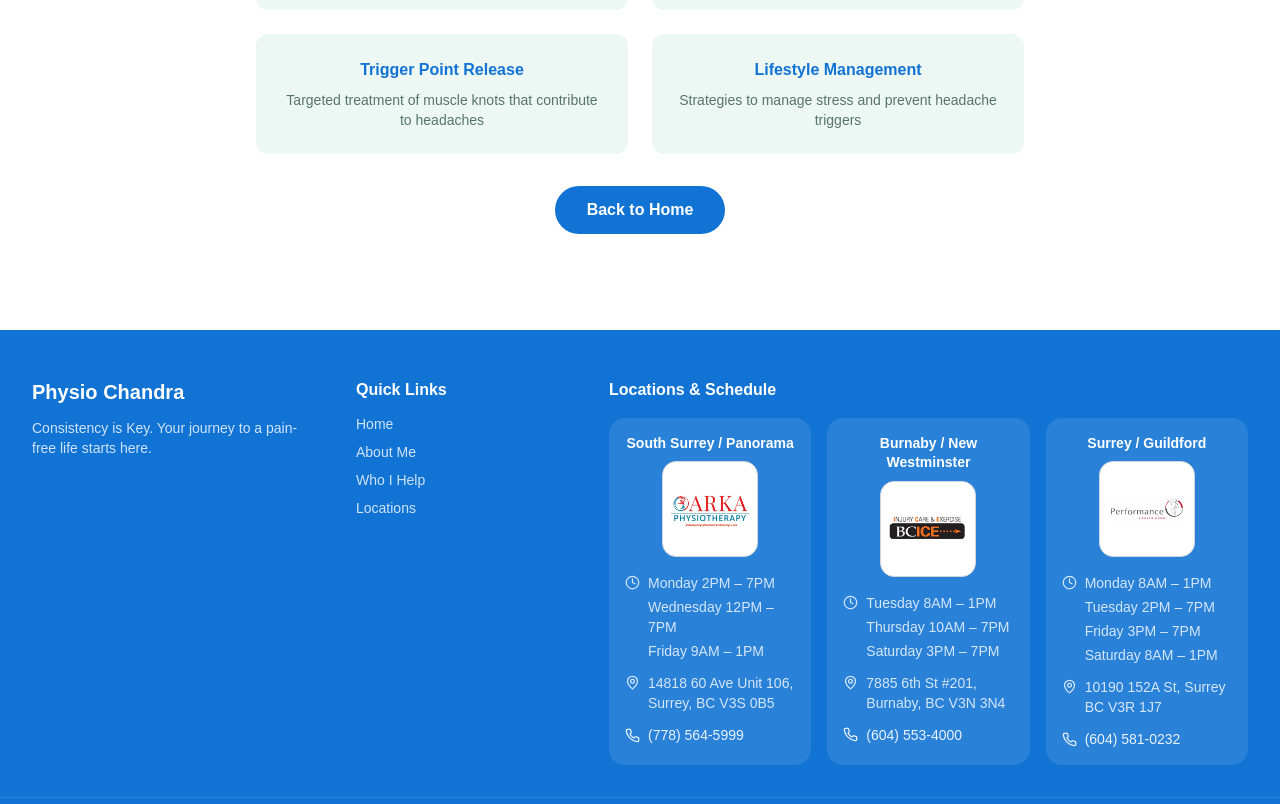
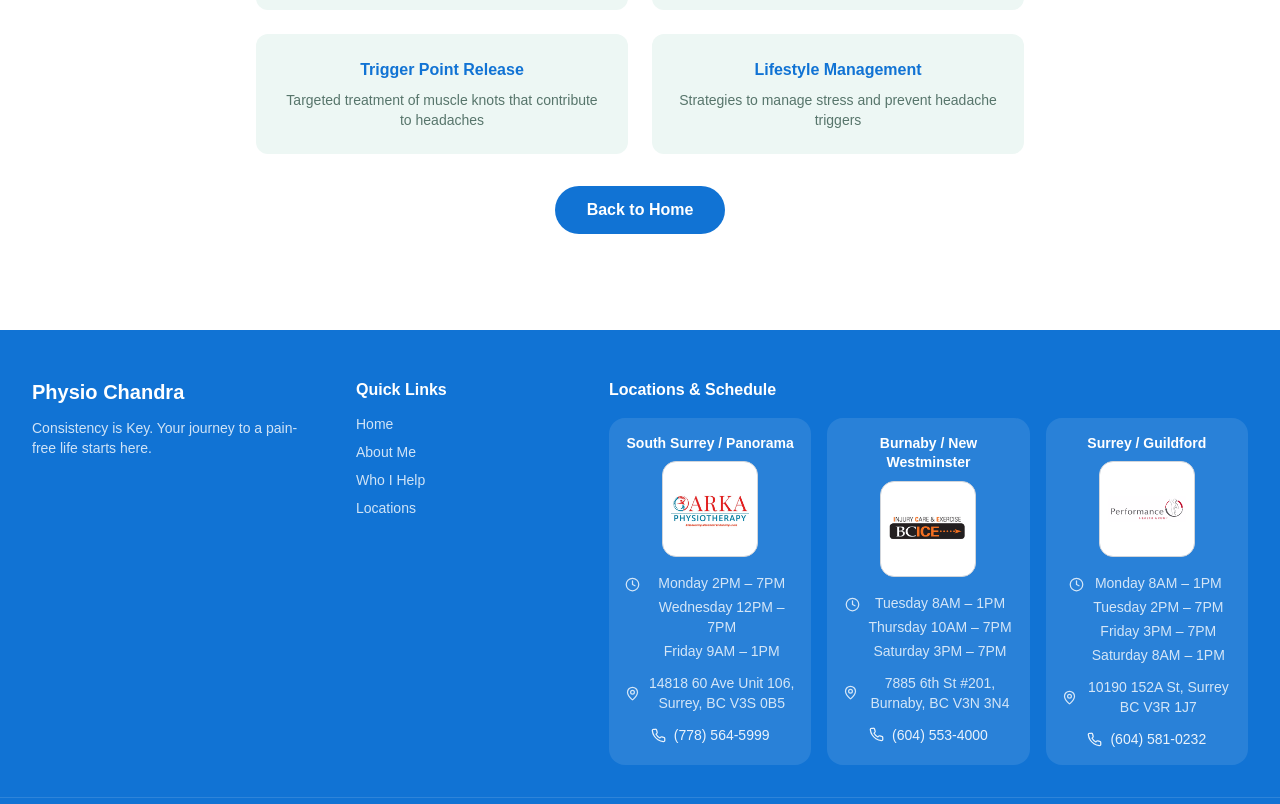
Before and after one commit to kanagarajSCK/PHYSIO-CHANDRA, a React (Vite) app: page /headache in a window 1280 px wide. Shown: the part 1275-2079 px from the top of the page. Built offline with nearby package versions, Linux system fonts and the light colour scheme; the HTML template or start-up script is replaced by a standard one; a web font is replaced by a local one.

Commit message:
add image

```diff
--- a/src/components/Footer.tsx
+++ b/src/components/Footer.tsx
@@ -91,25 +91,34 @@ const Footer = () => {
                     />
                   </div>
                 </div>
-                <div className="mt-3 flex items-start gap-2 text-primary-foreground/80">
-                  <Clock size={15} className="mt-0.5 shrink-0" />
-                  <div className="space-y-1">
+               <div className="mt-3 flex justify-center">
+  <div className="flex items-start gap-2 text-primary-foreground/80">
+    <Clock size={15} className="mt-1 shrink-0" />
+
+    <div className="space-y-1 text-center">
       {location.schedule.map((time) => (
         <p key={time}>{time}</p>
       ))}
     </div>
   </div>
-                <div className="mt-3 flex items-start gap-2 text-primary-foreground/80">
-                  <MapPin size={15} className="mt-0.5 shrink-0" />
-                  <p>{location.address}</p>
 </div>
+
+<div className="mt-3 flex justify-center">
+  <div className="flex items-center gap-2 text-primary-foreground/80">
+    <MapPin size={15} className="shrink-0" />
+    <p className="text-center">{location.address}</p>
+  </div>
+</div>
+
+<div className="mt-3 flex justify-center">
   <a
     href={location.phoneHref}
-                  className="mt-3 flex items-center gap-2 text-primary-foreground/90 hover:text-primary-foreground"
+    className="flex items-center gap-2 text-primary-foreground/90 hover:text-primary-foreground"
   >
     <Phone size={15} className="shrink-0" />
-                  {location.phone}
+    <span>{location.phone}</span>
   </a>
+</div>
               </div>
             ))}
           </div>
```
Lines whose indentation alone changed are shown as unchanged.
